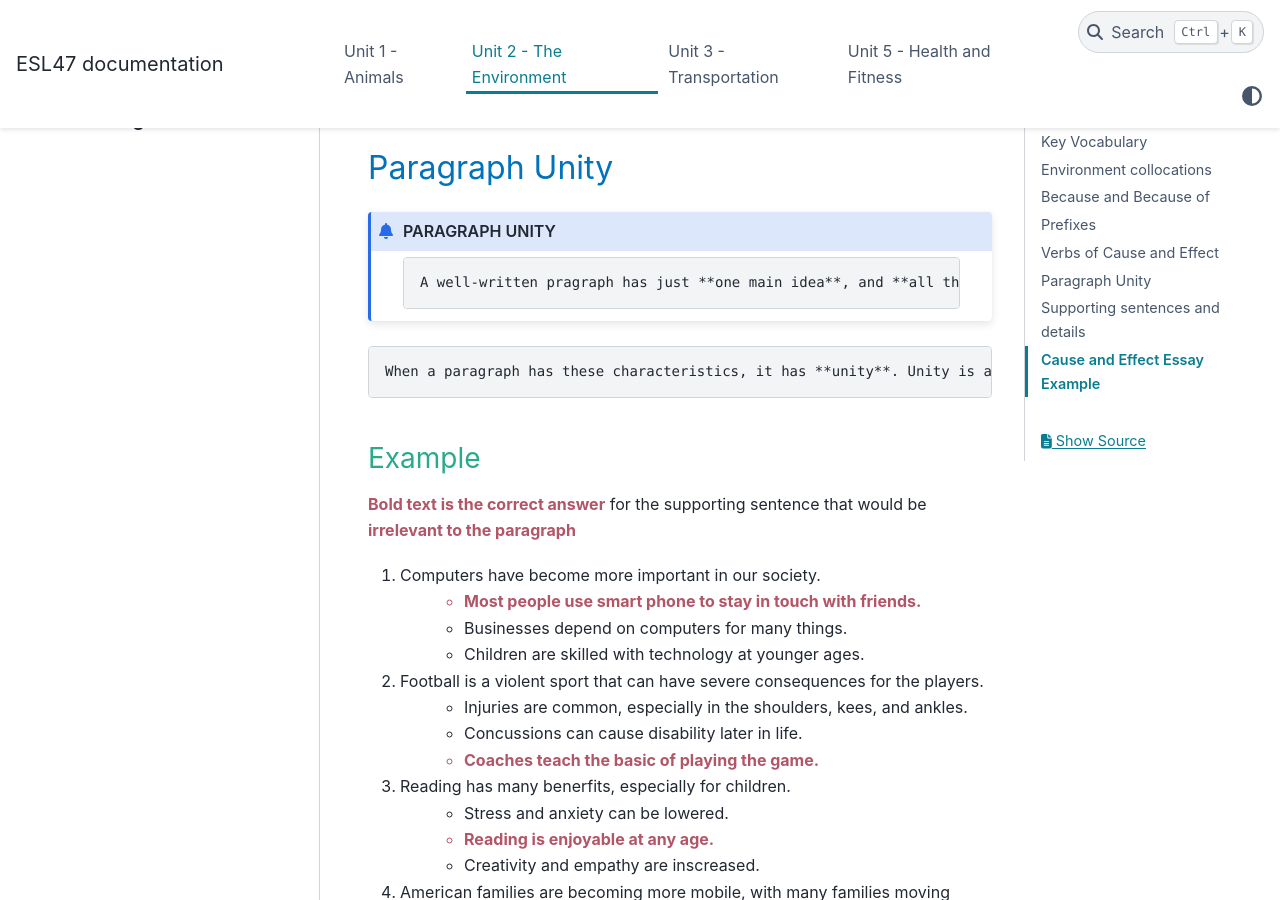
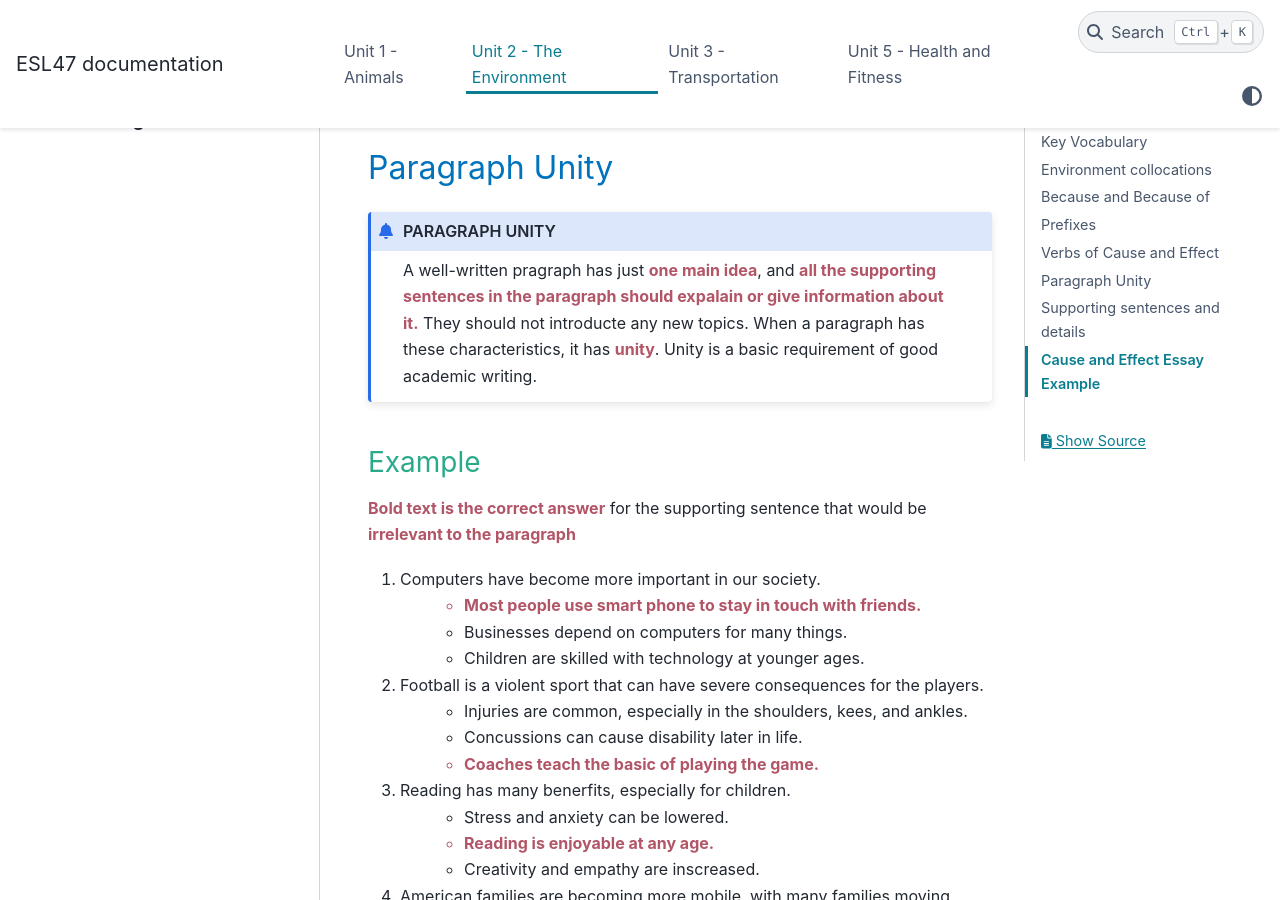
Before and after one commit to vpa24/ESL-47---Intermediate-Low-Integrated-Reading-Writing, a Sphinx documentation site: the page built from docs/source/unit2.md, in a window 1280 px wide and 900 px high, scrolled down 7248 px. Built offline with Sphinx 7.4.7 and the PyData theme 0.15.4, drawn with Linux system fonts in a browser that asks for light colours.

````diff
--- a/docs/source/unit2.md
+++ b/docs/source/unit2.md
@@ -273,10 +273,10 @@ Writers use certain phrases to show relationship between the causes of a problem
 
 ```{admonition} PARAGRAPH UNITY
 
-	A well-written pragraph has just **one main idea**, and **all the supporting sentences in the paragraph should expalain or give information about it.** They should not introducte any new topics.
+A well-written pragraph has just **one main idea**, and **all the supporting sentences in the paragraph should expalain or give information about it.** They should not introducte any new topics.
+When a paragraph has these characteristics, it has **unity**. Unity is a basic requirement of good academic writing.
 ```
 
-    When a paragraph has these characteristics, it has **unity**. Unity is a basic requirement of good academic writing.
 
 ### Example
 
````
